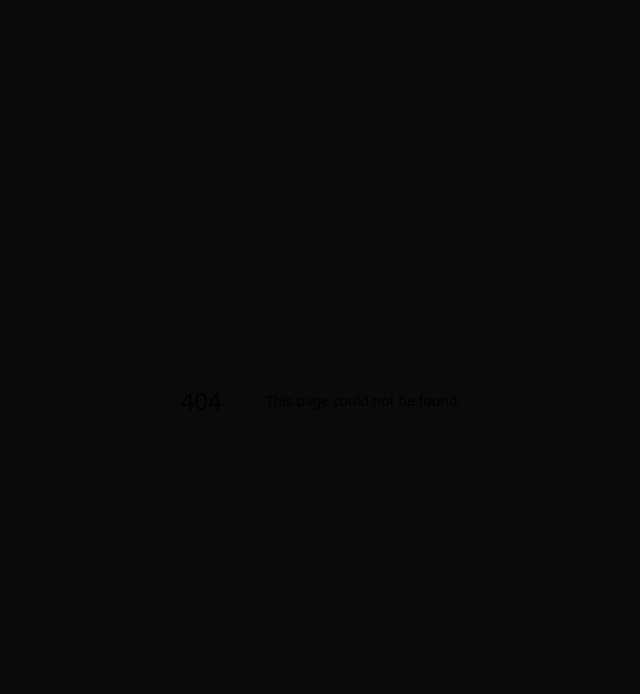
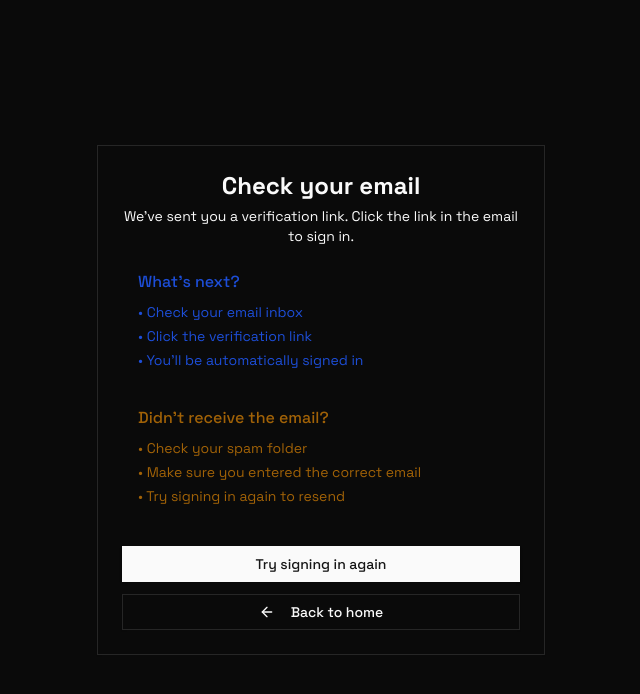
Before and after one commit to SinghAstra/hdX, a Next.js app: page /verify-request in a window 1280 px wide. Before the commit this address had no page. Shown: the top 694 px of the page, without its empty margins (319-959 px from the left). Built offline with nearby package versions, Linux system fonts and the light colour scheme.

Commit message:
Home Page & Verify Request

```diff
--- /dev/null
+++ b/app/verify-request/page.tsx
@@ -0,0 +1,53 @@
+import { Button } from "@/components/ui/button";
+import { ArrowLeft } from "lucide-react";
+import Link from "next/link";
+
+export default function VerifyRequestPage() {
+  return (
+    <div className="flex min-h-screen items-center justify-center p-4">
+      <div className="w-full max-w-md">
+        <div className="rounded-lg border p-6 shadow-sm">
+          <div className="text-center mb-2">
+            <h1 className="text-2xl font-bold ">Check your email</h1>
+            <p className="mt-1 text-sm">
+              We&apos;ve sent you a verification link. Click the link in the
+              email to sign in.
+            </p>
+          </div>
+
+          <div className="space-y-1">
+            <div className="rounded-lg p-4 text-blue-700">
+              <h3 className="font-medium">What&apos;s next?</h3>
+              <ul className="mt-2 space-y-1 text-sm">
+                <li>• Check your email inbox</li>
+                <li>• Click the verification link</li>
+                <li>• You&apos;ll be automatically signed in</li>
+              </ul>
+            </div>
+
+            <div className="rounded-lg p-4 text-yellow-700">
+              <h3 className="font-medium">Didn&apos;t receive the email?</h3>
+              <ul className="mt-2 space-y-1 text-sm">
+                <li>• Check your spam folder</li>
+                <li>• Make sure you entered the correct email</li>
+                <li>• Try signing in again to resend</li>
+              </ul>
+            </div>
+          </div>
+
+          <div className="mt-6 flex flex-col gap-3">
+            <Link href="/login">
+              <Button className="w-full">Try signing in again</Button>
+            </Link>
+            <Link href="/">
+              <Button variant="outline" className="w-full bg-transparent">
+                <ArrowLeft className="mr-2 h-4 w-4" />
+                Back to home
+              </Button>
+            </Link>
+          </div>
+        </div>
+      </div>
+    </div>
+  );
+}
```
